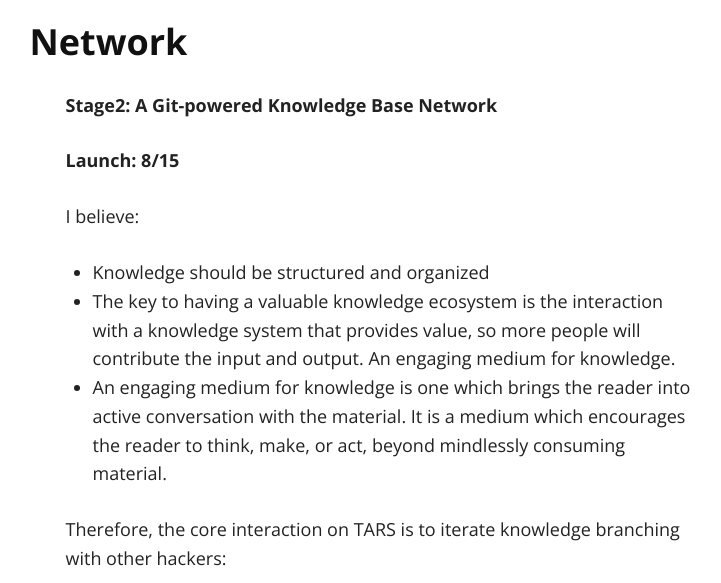
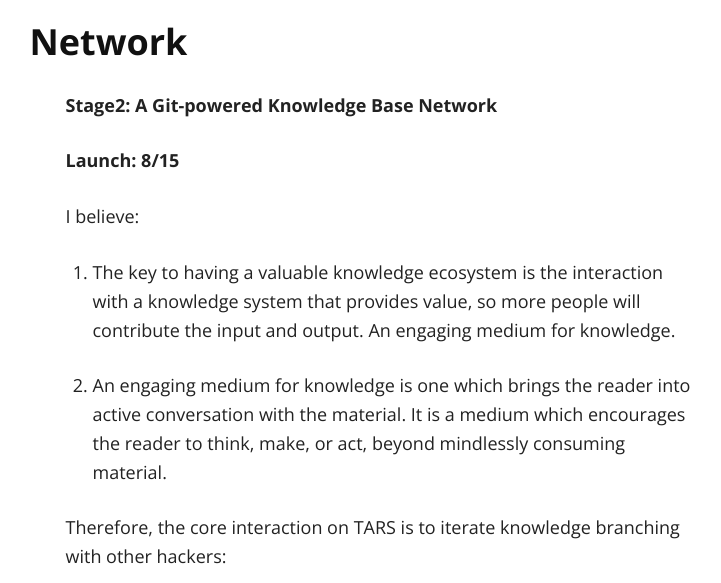
Before and after one commit to tarsmachine/tarsmachine.github.io, a Jekyll site: the page built from index.md, in a window 1280 px wide and 900 px high, scrolled down 2124 px, cut to the strip 0-583 px from the top of the window. Shown: the whole strip, without its empty margins (262-983 px from the left). Built offline with Jekyll 4.4.1, drawn with Linux system fonts in a browser that asks for light colours; nearby versions of some CDN libraries.

Commit message:
Update Lines

```diff
--- a/index.md
+++ b/index.md
@@ -58,9 +58,9 @@
 
 I believe:
 
-- Knowledge should be structured and organized
-- The key to having a valuable knowledge ecosystem is the interaction with a knowledge system that provides value, so more people will contribute the input and output. An engaging medium for knowledge.
-- An engaging medium for knowledge is one which brings the reader into active conversation with the material. It is a medium which encourages the reader to think, make, or act, beyond mindlessly consuming material.
+1. The key to having a valuable knowledge ecosystem is the interaction with a knowledge system that provides value, so more people will contribute the input and output. An engaging medium for knowledge.
+
+2. An engaging medium for knowledge is one which brings the reader into active conversation with the material. It is a medium which encourages the reader to think, make, or act, beyond mindlessly consuming material.
 
 Therefore, the core interaction on TARS is to iterate knowledge branching with other hackers:
 
```
